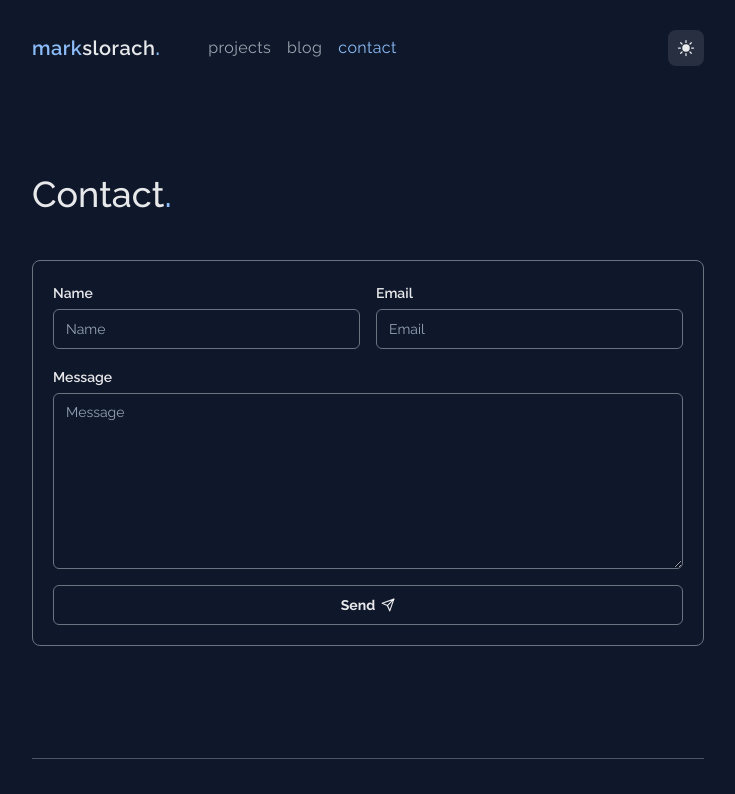
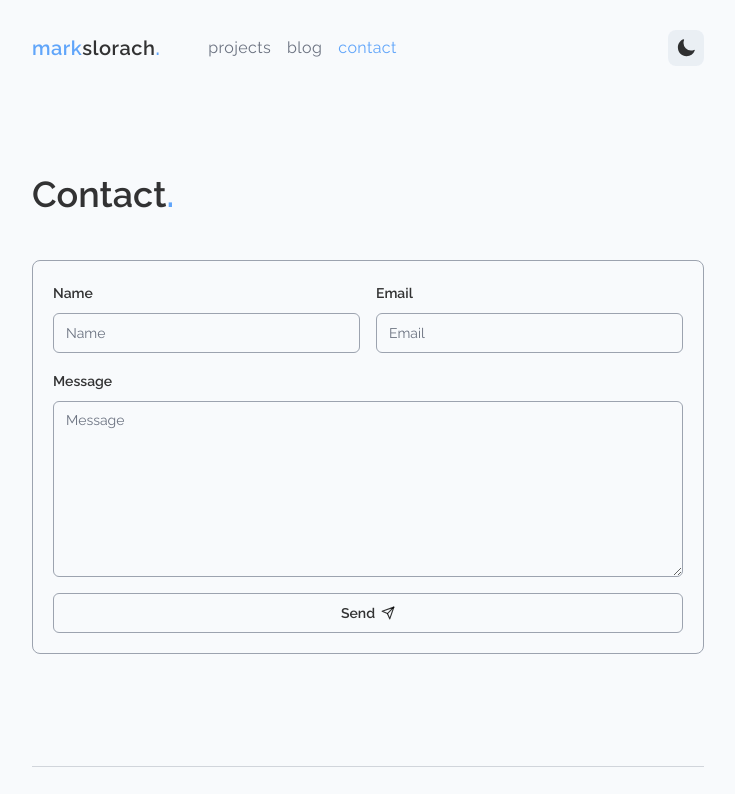
Before and after one commit to markslorach/portfolio_website, a Next.js app: page /contact in a window 1280 px wide. Shown: the top 794 px of the page, without its empty margins (272-1007 px from the left). Built offline with nearby package versions, Linux system fonts and the light colour scheme; no server answers.

Commit message:
contact form styling updates

```diff
--- a/app/components/ContactForm.tsx
+++ b/app/components/ContactForm.tsx
@@ -23,7 +23,7 @@ const ContactForm = () => {
       }}
     >
       <div className="grid grid-cols-1 gap-4 sm:grid-cols-2">
-        <div className="space-y-1">
+        <div className="space-y-2">
           <Label className="font-semibold">Name</Label>
           <Input
             className="border-gray-400 bg-transparent dark:border-gray-500 dark:bg-transparent"
@@ -32,7 +32,7 @@ const ContactForm = () => {
             placeholder="Name"
           />
         </div>
-        <div className="space-y-1">
+        <div className="space-y-2">
           <Label className="font-semibold">Email</Label>
           <Input
             className="border-gray-400 bg-transparent dark:border-gray-500 dark:bg-transparent"
@@ -43,7 +43,7 @@ const ContactForm = () => {
           />
         </div>
       </div>
-      <div className="space-y-1">
+      <div className="space-y-2">
         <Label className="font-semibold">Message</Label>
         <Textarea
           className="max-h-96 min-h-44 border-gray-400 bg-transparent dark:border-gray-500 dark:bg-transparent"
--- a/app/components/FormSubmitButton.tsx
+++ b/app/components/FormSubmitButton.tsx
@@ -11,7 +11,7 @@ const FormSubmitButton = () => {
     <Button
       disabled={pending}
       variant="outline"
-      className="w-full bg-transparent font-bold dark:bg-transparent border-gray-400 dark:border-gray-500"
+      className="w-full bg-transparent font-semibold dark:bg-transparent border-gray-400 dark:border-gray-500"
       type="submit"
     >
       Send
--- a/app/components/Heading.tsx
+++ b/app/components/Heading.tsx
@@ -7,7 +7,7 @@ interface HeadingProps {
 
 const Heading = ({ children, className }: HeadingProps) => {
   return (
-    <h1 className={cn(`text-4xl font-medium leading-none ${className}`)}>
+    <h1 className={cn(`text-4xl font-semibold leading-none ${className}`)}>
       {children}
     </h1>
   );
--- a/app/providers.tsx
+++ b/app/providers.tsx
@@ -4,7 +4,7 @@ import { ReactNode } from "react";
 
 const Providers = ({ children }: { children: ReactNode }) => {
   return (
-    <ThemeProvider attribute="class" enableSystem={false} defaultTheme="dark">
+    <ThemeProvider attribute="class" enableSystem={false} defaultTheme="light">
       {children}
     </ThemeProvider>
   );
--- a/components/ui/input.tsx
+++ b/components/ui/input.tsx
@@ -11,7 +11,7 @@ const Input = React.forwardRef<HTMLInputElement, InputProps>(
       <input
         type={type}
         className={cn(
-          "flex h-10 w-full rounded-md border border-slate-200 bg-white px-3 py-2 text-sm ring-offset-white file:border-0 file:bg-transparent file:text-sm file:font-medium placeholder:text-slate-500 focus-visible:outline-none focus-visible:ring-offset-2 disabled:cursor-not-allowed disabled:opacity-50 dark:border-slate-800 dark:bg-slate-950 dark:ring-offset-slate-950 dark:placeholder:text-slate-400 dark:focus-visible:ring-slate-300",
+          "flex h-10 w-full rounded-md border border-slate-200 bg-white px-3 py-2 text-sm ring-offset-white file:border-0 file:bg-transparent file:text-sm file:font-medium placeholder:text-gray-500 focus-visible:outline-none focus-visible:ring-offset-2 disabled:cursor-not-allowed disabled:opacity-50 dark:border-slate-800 dark:bg-slate-950 dark:ring-offset-slate-950 dark:placeholder:text-gray-400 dark:focus-visible:ring-slate-300",
           className
         )}
         ref={ref}
--- a/components/ui/textarea.tsx
+++ b/components/ui/textarea.tsx
@@ -10,7 +10,7 @@ const Textarea = React.forwardRef<HTMLTextAreaElement, TextareaProps>(
     return (
       <textarea
         className={cn(
-          "flex min-h-[80px] w-full rounded-md border border-stone-200 bg-white px-3 py-2 text-sm ring-offset-white placeholder:text-slate-500 focus-visible:outline-none focus-visible:ring-stone-950 focus-visible:ring-offset-2 disabled:cursor-not-allowed disabled:opacity-50 dark:border-stone-800 dark:bg-stone-950 dark:ring-offset-stone-950 dark:placeholder:text-slate-400 dark:focus-visible:ring-stone-300",
+          "flex min-h-[80px] w-full rounded-md border border-stone-200 bg-white px-3 py-2 text-sm ring-offset-white placeholder:text-gray-500 focus-visible:outline-none focus-visible:ring-stone-950 focus-visible:ring-offset-2 disabled:cursor-not-allowed disabled:opacity-50 dark:border-stone-800 dark:bg-stone-950 dark:ring-offset-stone-950 dark:placeholder:text-gray-400 dark:focus-visible:ring-stone-300",
           className
         )}
         ref={ref}
```
